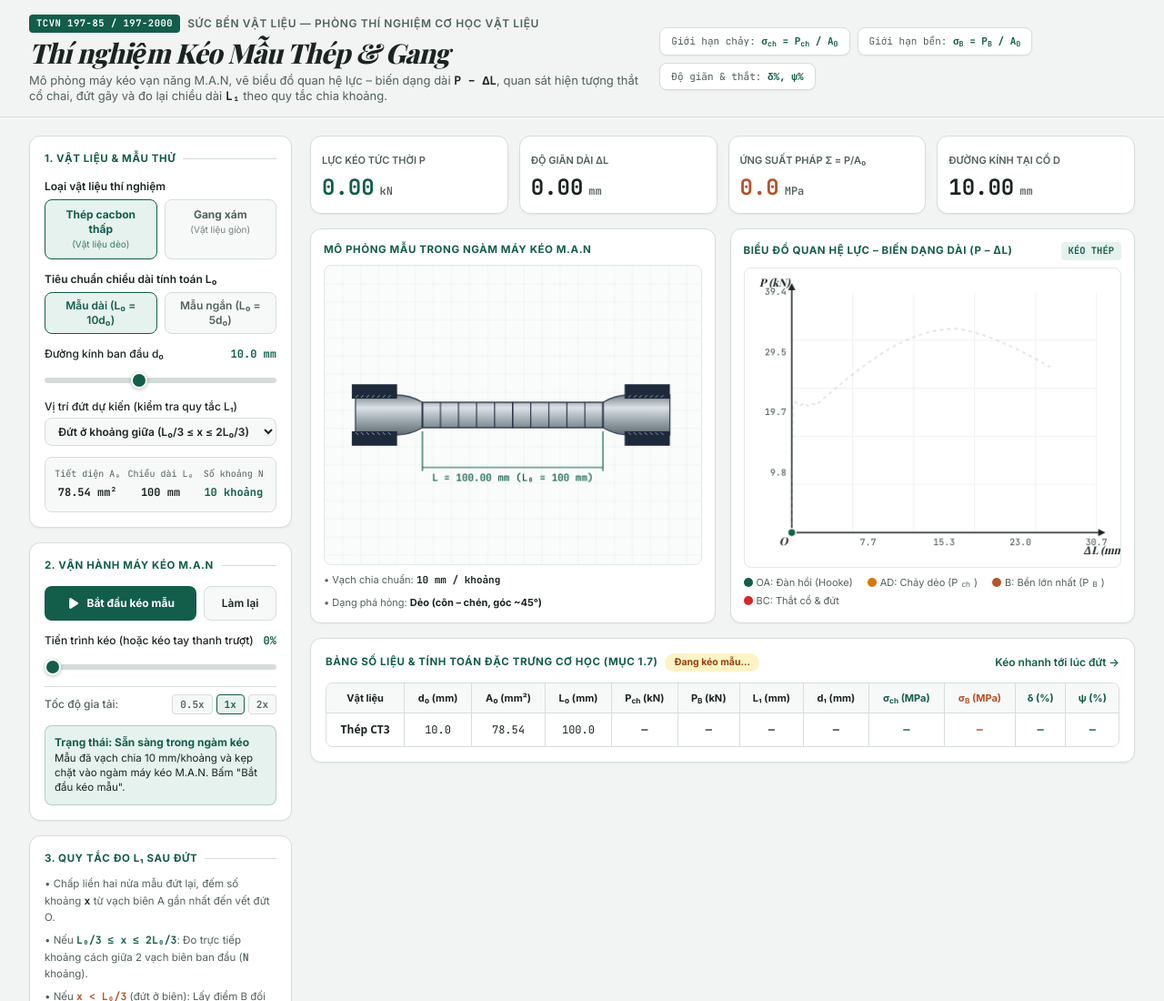
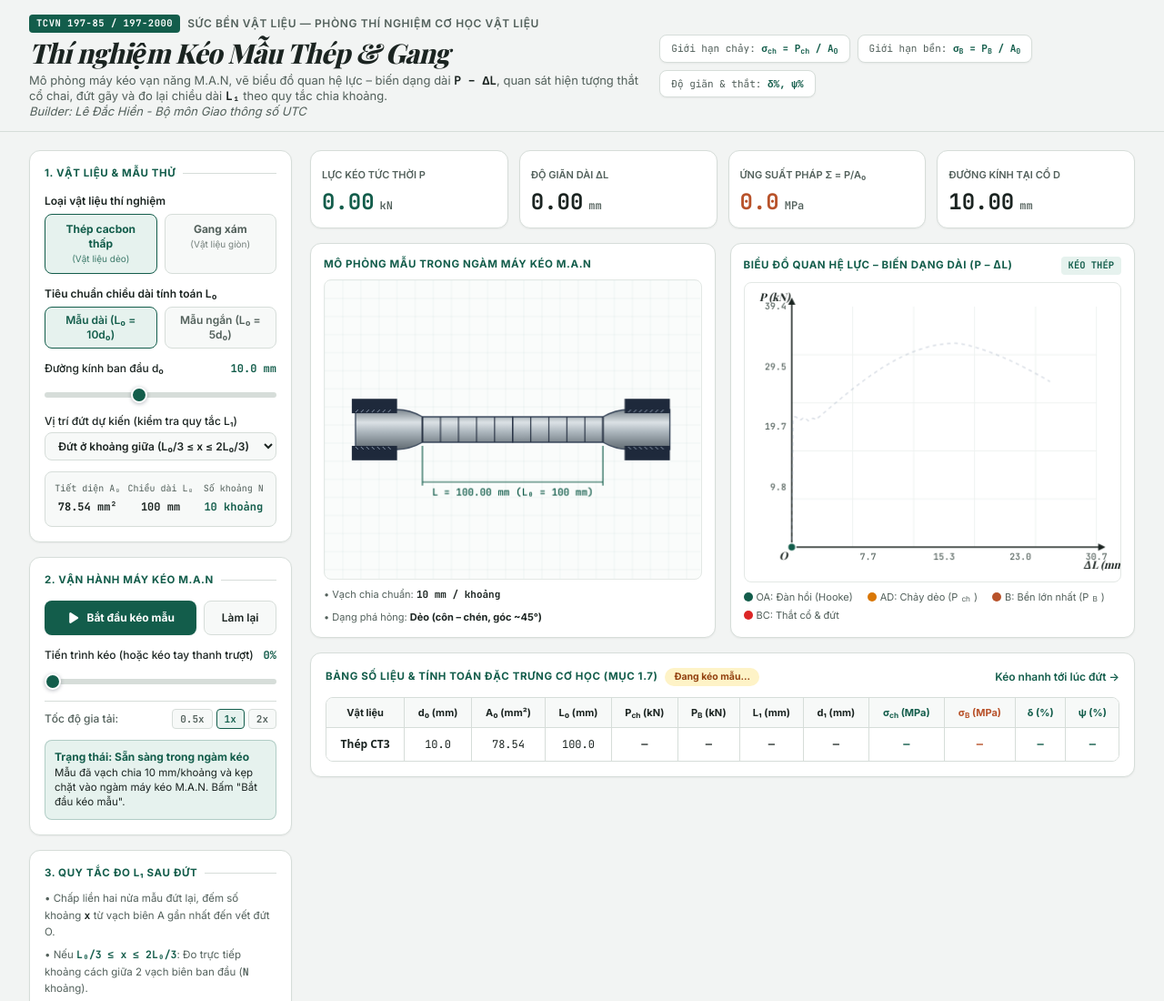
Before and after one commit to ledachien/keothep, a plain HTML site: page index.html in a window 1280 px wide. Shown: the top 1100 px of the page at 91% size. Drawn offline with nearby package versions, Linux system fonts and the light colour scheme; a web font is replaced by a local one.

Commit message:
Update index.html

```diff
--- a/index.html
+++ b/index.html
@@ -97,7 +97,7 @@
           Thí nghiệm Kéo Mẫu Thép &amp; Gang
         </h1>
         <p class="mt-1 text-xs sm:text-[13px] text-[#52605b] max-w-3xl">
-          Mô phỏng máy kéo vạn năng M.A.N, vẽ biểu đồ quan hệ lực – biến dạng dài <strong class="font-mono-tech text-[#1b2421]">P – ΔL</strong>, quan sát hiện tượng thắt cổ chai, đứt gãy và đo lại chiều dài <strong class="font-mono-tech text-[#1b2421]">L₁</strong> theo quy tắc chia khoảng.
+          Mô phỏng máy kéo vạn năng M.A.N, vẽ biểu đồ quan hệ lực – biến dạng dài <strong class="font-mono-tech text-[#1b2421]">P – ΔL</strong>, quan sát hiện tượng thắt cổ chai, đứt gãy và đo lại chiều dài <strong class="font-mono-tech text-[#1b2421]">L₁</strong> theo quy tắc chia khoảng.<br><i>Builder: Lê Đắc Hiền - Bộ môn Giao thông số UTC</i>
         </p>
       </div>
 
```
